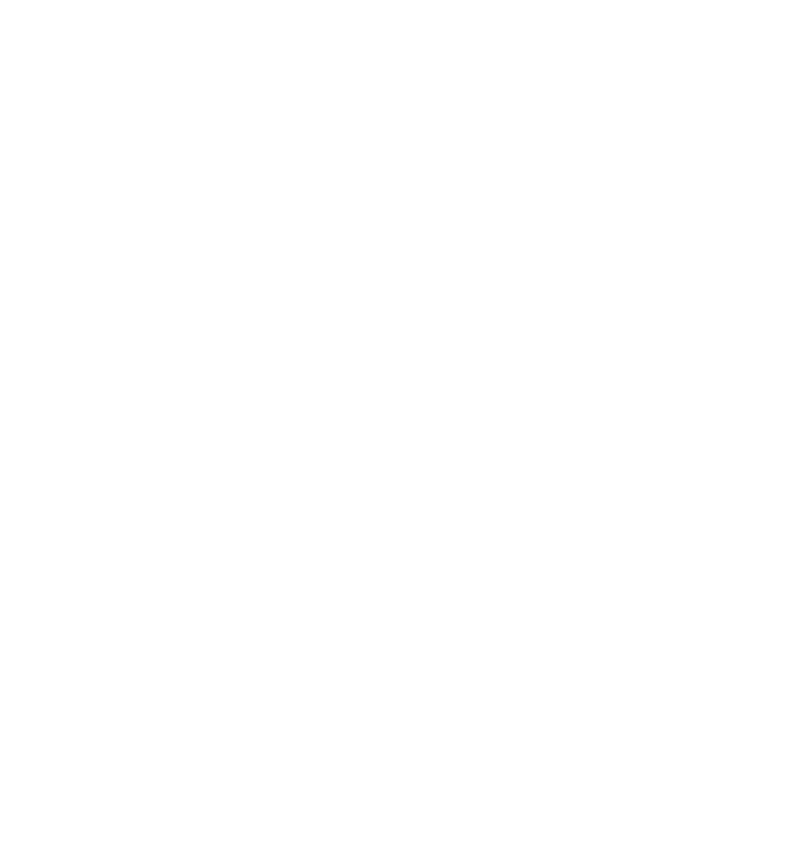
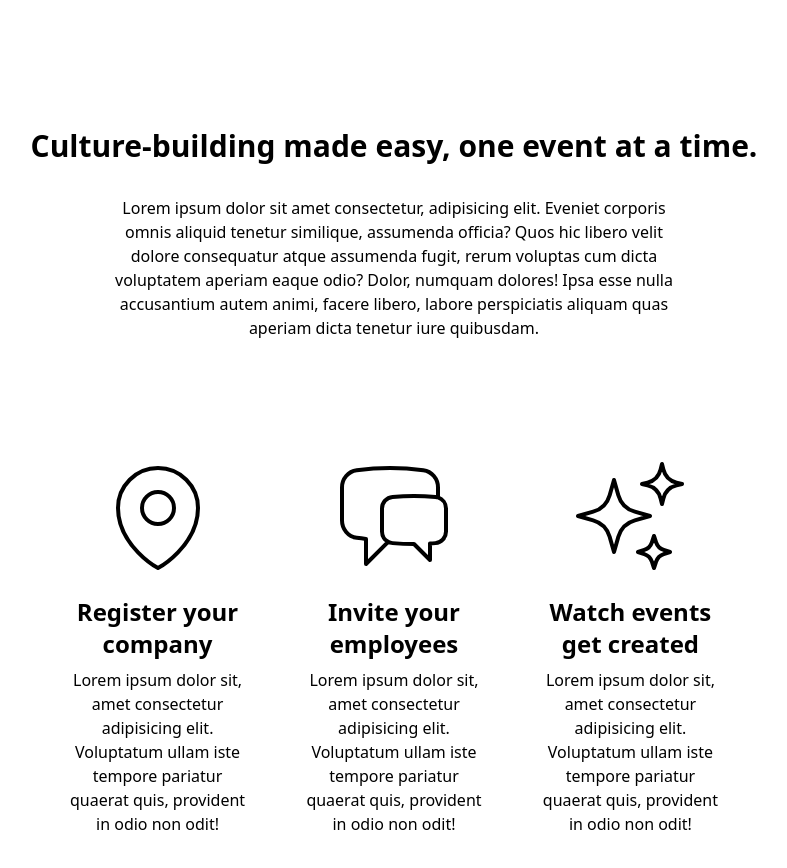
Before and after one commit to danielagg/flock-fiesta, a Next.js app in the folder flock-fiesta-core-next/: page / in a window 1280 px wide. Shown: the part 1240-2108 px from the top of the page, without its empty margins (246-1033 px from the left). Before the commit the page ends 1208 px from the top, so only its background shows below. Built offline with nearby package versions, Linux system fonts and the light colour scheme.

Commit message:
how it works + goal sections

```diff
--- /dev/null
+++ b/flock-fiesta-core-next/app/goal.tsx
@@ -0,0 +1,19 @@
+export const Goal = () => {
+  return (
+    <div className="mt-40 flex flex-col items-center justify-center">
+      <div className="text-center flex flex-col items-center justify-center">
+        <div className="text-3xl font-extrabold">
+          Culture-building made easy, one event at a time.
+        </div>
+        <div className="mt-8 w-2/3">
+          Lorem ipsum dolor sit amet consectetur, adipisicing elit. Eveniet
+          corporis omnis aliquid tenetur similique, assumenda officia? Quos hic
+          libero velit dolore consequatur atque assumenda fugit, rerum voluptas
+          cum dicta voluptatem aperiam eaque odio? Dolor, numquam dolores! Ipsa
+          esse nulla accusantium autem animi, facere libero, labore perspiciatis
+          aliquam quas aperiam dicta tenetur iure quibusdam.
+        </div>
+      </div>
+    </div>
+  );
+};
--- /dev/null
+++ b/flock-fiesta-core-next/app/how-does-it-work.tsx
@@ -0,0 +1,103 @@
+export const HowDoesItWork = () => {
+  const Counter = ({
+    title,
+    desc,
+    logo,
+  }: {
+    title: string;
+    desc: string;
+    logo: JSX.Element;
+  }) => {
+    return (
+      <div className="flex flex-col text-center justify-center items-center">
+        <div>{logo}</div>
+        <div className="mt-4 text-2xl font-bold">{title}</div>
+        <div className="mt-2">{desc}</div>
+      </div>
+    );
+  };
+  const steps = [
+    {
+      logo: (
+        <svg
+          xmlns="http://www.w3.org/2000/svg"
+          fill="none"
+          viewBox="0 0 24 24"
+          strokeWidth={0.75}
+          stroke="currentColor"
+          className="w-32 h-32"
+        >
+          <path
+            strokeLinecap="round"
+            strokeLinejoin="round"
+            d="M15 10.5a3 3 0 11-6 0 3 3 0 016 0z"
+          />
+          <path
+            strokeLinecap="round"
+            strokeLinejoin="round"
+            d="M19.5 10.5c0 7.142-7.5 11.25-7.5 11.25S4.5 17.642 4.5 10.5a7.5 7.5 0 1115 0z"
+          />
+        </svg>
+      ),
+      title: "Register your company",
+      desc: "Lorem ipsum dolor sit, amet consectetur adipisicing elit. Voluptatum ullam iste tempore pariatur quaerat quis, provident in odio non odit!",
+    },
+    {
+      logo: (
+        <svg
+          xmlns="http://www.w3.org/2000/svg"
+          fill="none"
+          viewBox="0 0 24 24"
+          strokeWidth={0.75}
+          stroke="currentColor"
+          className="w-32 h-32"
+        >
+          <path
+            strokeLinecap="round"
+            strokeLinejoin="round"
+            d="M20.25 8.511c.884.284 1.5 1.128 1.5 2.097v4.286c0 1.136-.847 2.1-1.98 2.193-.34.027-.68.052-1.02.072v3.091l-3-3c-1.354 0-2.694-.055-4.02-.163a2.115 2.115 0 01-.825-.242m9.345-8.334a2.126 2.126 0 00-.476-.095 48.64 48.64 0 00-8.048 0c-1.131.094-1.976 1.057-1.976 2.192v4.286c0 .837.46 1.58 1.155 1.951m9.345-8.334V6.637c0-1.621-1.152-3.026-2.76-3.235A48.455 48.455 0 0011.25 3c-2.115 0-4.198.137-6.24.402-1.608.209-2.76 1.614-2.76 3.235v6.226c0 1.621 1.152 3.026 2.76 3.235.577.075 1.157.14 1.74.194V21l4.155-4.155"
+          />
+        </svg>
+      ),
+      title: "Invite your employees",
+      desc: "Lorem ipsum dolor sit, amet consectetur adipisicing elit. Voluptatum ullam iste tempore pariatur quaerat quis, provident in odio non odit!",
+    },
+    {
+      logo: (
+        <svg
+          xmlns="http://www.w3.org/2000/svg"
+          fill="none"
+          viewBox="0 0 24 24"
+          strokeWidth={0.75}
+          stroke="currentColor"
+          className="w-32 h-32"
+        >
+          <path
+            strokeLinecap="round"
+            strokeLinejoin="round"
+            d="M9.813 15.904L9 18.75l-.813-2.846a4.5 4.5 0 00-3.09-3.09L2.25 12l2.846-.813a4.5 4.5 0 003.09-3.09L9 5.25l.813 2.846a4.5 4.5 0 003.09 3.09L15.75 12l-2.846.813a4.5 4.5 0 00-3.09 3.09zM18.259 8.715L18 9.75l-.259-1.035a3.375 3.375 0 00-2.455-2.456L14.25 6l1.036-.259a3.375 3.375 0 002.455-2.456L18 2.25l.259 1.035a3.375 3.375 0 002.456 2.456L21.75 6l-1.035.259a3.375 3.375 0 00-2.456 2.456zM16.894 20.567L16.5 21.75l-.394-1.183a2.25 2.25 0 00-1.423-1.423L13.5 18.75l1.183-.394a2.25 2.25 0 001.423-1.423l.394-1.183.394 1.183a2.25 2.25 0 001.423 1.423l1.183.394-1.183.394a2.25 2.25 0 00-1.423 1.423z"
+          />
+        </svg>
+      ),
+      title: "Watch events get created",
+      desc: "Lorem ipsum dolor sit, amet consectetur adipisicing elit. Voluptatum ullam iste tempore pariatur quaerat quis, provident in odio non odit!",
+    },
+  ];
+
+  return (
+    <div className="mt-4 flex flex-col items-center justify-center">
+      <div className="flex items-center space-x-12 p-24 ">
+        {steps.map((step, index) => {
+          return (
+            <Counter
+              key={index}
+              title={step.title}
+              desc={step.desc}
+              logo={step.logo}
+            />
+          );
+        })}
+      </div>
+    </div>
+  );
+};
--- a/flock-fiesta-core-next/app/page.tsx
+++ b/flock-fiesta-core-next/app/page.tsx
@@ -1,6 +1,9 @@
 import { CallToAction } from "./call-to-action";
+import { Goal } from "./goal";
+import { HowDoesItWork } from "./how-does-it-work";
 import { Illustrations } from "./illustrations";
 import { Statistics } from "./statistics";
+import { References } from "./references";
 
 export default function Home() {
   return (
@@ -23,8 +26,13 @@
           <Illustrations />
         </main>
       </div>
-
-      <Statistics />
+      <div className="flex justify-center mt-24">
+        <div className="w-2/3">
+          <Statistics />
+          <Goal />
+          <HowDoesItWork />
+        </div>
+      </div>
     </div>
   );
 }
--- /dev/null
+++ b/flock-fiesta-core-next/app/references.tsx
@@ -0,0 +1,3 @@
+export const References = () => {
+  return <div>todo</div>;
+};
--- a/flock-fiesta-core-next/app/statistics.tsx
+++ b/flock-fiesta-core-next/app/statistics.tsx
@@ -33,13 +33,11 @@
     );
   };
   return (
-    <div className="flex justify-center mt-24">
-      <div className="w-2/3 flex justify-between items-center space-x-16">
-        <Counter label="Events Created" actualValue={5000} />
-        <Counter label="Companies Registered" actualValue={400} />
-        <Counter label="People Attended" actualValue={17000} />
-        <Counter label="To Do" actualValue={1000} />
-      </div>
+    <div className="flex justify-between items-center space-x-16">
+      <Counter label="Events Created" actualValue={5000} />
+      <Counter label="Companies Registered" actualValue={400} />
+      <Counter label="People Attended" actualValue={17000} />
+      <Counter label="To Do" actualValue={1000} />
     </div>
   );
 };
```
